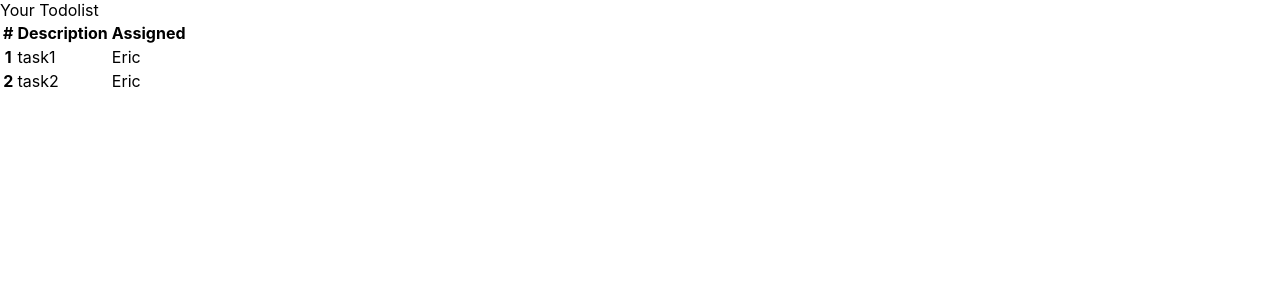
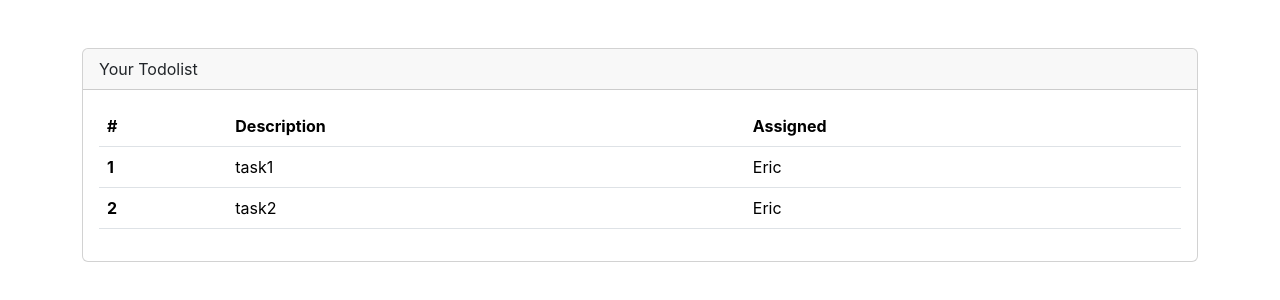
Before and after one commit to RubyYRHsiao/react-bootstrap-practice, a React (Create React App) app: page / in a window 1280 px wide. Shown: the top 300 px of the page. Built offline with nearby package versions, Linux system fonts and the light colour scheme.

Commit message:
Add Bootstrap style

```diff
--- a/public/index.html
+++ b/public/index.html
@@ -1,20 +1,20 @@
 <!DOCTYPE html>
 <html lang="en">
 <head>
-    <meta charset="utf-8" />
-    <link rel="icon" href="%PUBLIC_URL%/favicon.ico" />
-    <meta name="viewport" content="width=device-width, initial-scale=1" />
-    <meta name="theme-color" content="#000000" />
+    <meta charset="utf-8"/>
+    <link rel="icon" href="%PUBLIC_URL%/favicon.ico"/>
+    <meta name="viewport" content="width=device-width, initial-scale=1"/>
+    <meta name="theme-color" content="#000000"/>
     <meta
             name="description"
             content="Web site created using create-react-app"
     />
-    <link rel="apple-touch-icon" href="%PUBLIC_URL%/logo192.png" />
+    <link rel="apple-touch-icon" href="%PUBLIC_URL%/logo192.png"/>
     <!--
       manifest.json provides metadata used when your web app is installed on a
       user's mobile device or desktop. See https://developers.google.com/web/fundamentals/web-app-manifest/
     -->
-    <link rel="manifest" href="%PUBLIC_URL%/manifest.json" />
+    <link rel="manifest" href="%PUBLIC_URL%/manifest.json"/>
     <!--
       Notice the use of %PUBLIC_URL% in the tags above.
       It will be replaced with the URL of the `public` folder during the build.
@@ -24,9 +24,14 @@
       work correctly both with client-side routing and a non-root public URL.
       Learn how to configure a non-root public URL by running `npm run build`.
     -->
+    <link href="https://cdn.jsdelivr.net/npm/bootstrap@5.3.0-alpha1/dist/css/bootstrap.min.css" rel="stylesheet"
+          integrity="sha384-GLhlTQ8iRABdZLl6O3oVMWSktQOp6b7In1Zl3/Jr59b6EGGoI1aFkw7cmDA6j6gD" crossorigin="anonymous">
     <title>React App</title>
 </head>
 <body>
+<script src="https://cdn.jsdelivr.net/npm/bootstrap@5.3.0-alpha1/dist/js/bootstrap.bundle.min.js"
+        integrity="sha384-w76AqPfDkMBDXo30jS1Sgez6pr3x5MlQ1ZAGC+nuZB+EYdgRZgiwxhTBTkF7CXvN"
+        crossorigin="anonymous"></script>
 <noscript>You need to enable JavaScript to run this app.</noscript>
 <div id="root"></div>
 <!--
--- a/src/App.js
+++ b/src/App.js
@@ -1,15 +1,14 @@
-import logo from './logo.svg';
 import './App.css';
 
 function App() {
   return (
-    <div>
-      <div>
-        <div>
+    <div className='mt-5 container'>
+      <div className='card'>
+        <div className='card-header'>
           Your Todolist
         </div>
-        <div>
-          <table>
+        <div className='card-body'>
+          <table className='table table-hover'>
             <thead>
             <tr>
               <th scope='col'>#</th>
```
Lines whose indentation alone changed are shown as unchanged.
